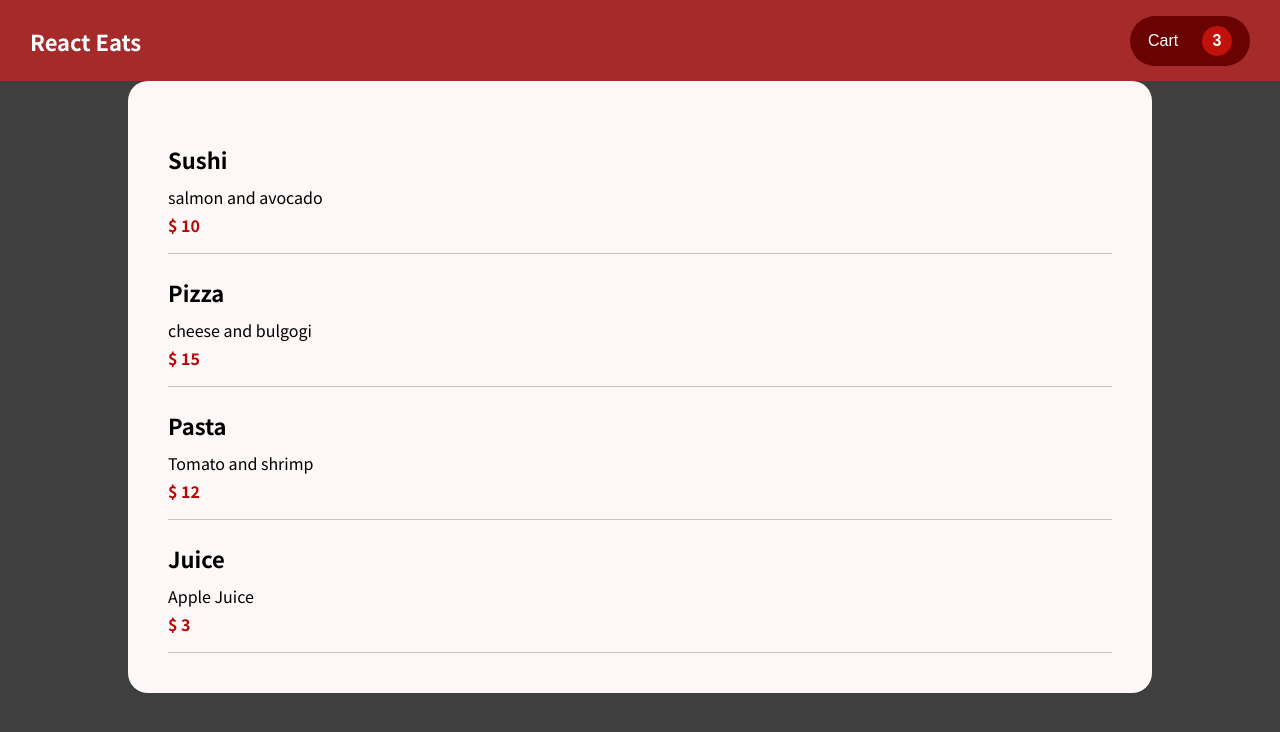
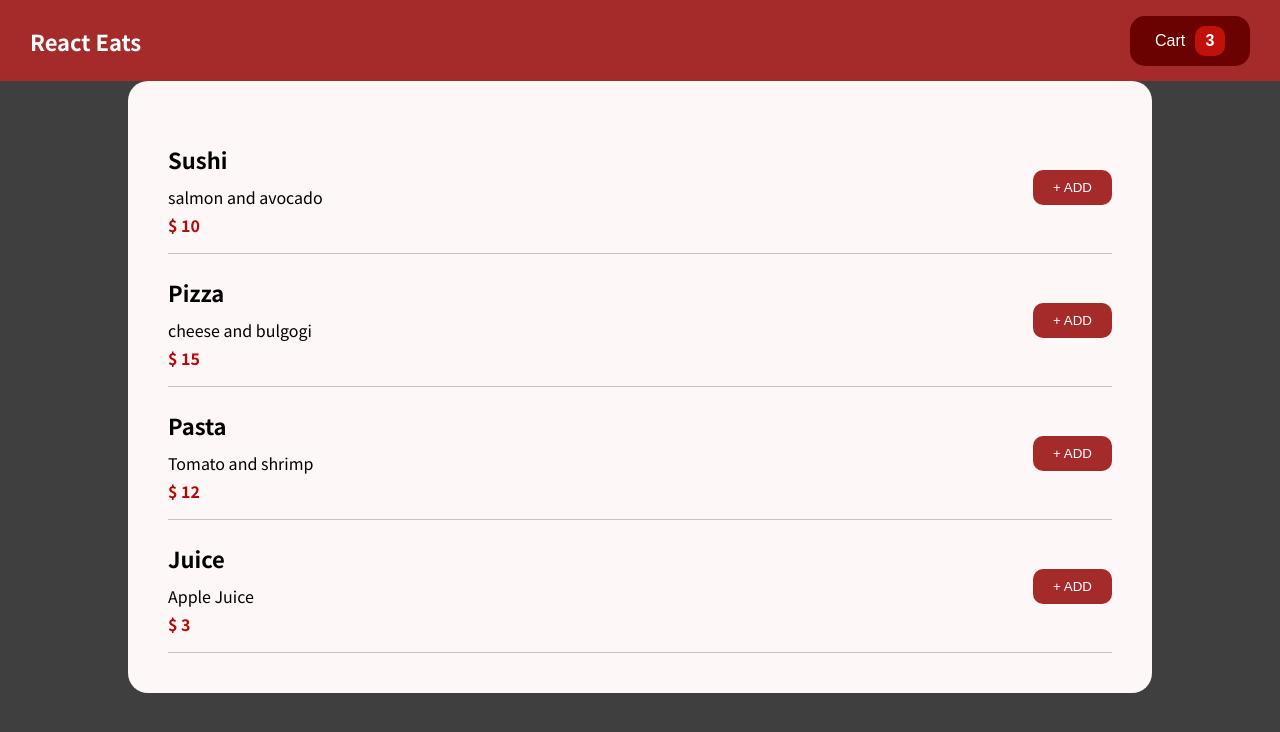
Before and after one commit to bora001/react_eats, a React (Create React App) app: page / in a window 1280 px wide. Shown: the top 732 px of the page. Built offline with nearby package versions, Linux system fonts and the light colour scheme.

Commit message:
add addBtn

```diff
--- a/src/components/Layout/Header.css
+++ b/src/components/Layout/Header.css
@@ -17,7 +17,7 @@ header .cart_btn {
   width: 120px;
   height: 50px;
   color: #fff;
-  border-radius: 25px;
+  border-radius: 15px;
   background-color: rgb(107, 2, 2);
   display: flex;
   justify-content: space-around;
@@ -31,5 +31,5 @@ header .cart_btn span {
   width: 30px;
   height: 30px;
   line-height: 30px;
-  border-radius: 15px;
+  border-radius: 10px;
 }
--- /dev/null
+++ b/src/components/Menu/AddBtn.css
@@ -0,0 +1,7 @@
+button {
+  background-color: brown;
+  border: none;
+  color: #fff;
+  padding: 10px 20px;
+  border-radius: 10px;
+}
--- /dev/null
+++ b/src/components/Menu/AddBtn.js
@@ -0,0 +1,11 @@
+import React from "react";
+import "./AddBtn.css";
+const AddBtn = () => {
+  return (
+    <div>
+      <button>+ ADD</button>
+    </div>
+  );
+};
+
+export default AddBtn;
--- a/src/components/Menu/MenuItem.css
+++ b/src/components/Menu/MenuItem.css
@@ -1,5 +1,11 @@
+.menu_box {
+  display: flex;
+  width: 100%;
+  justify-content: space-between;
+  align-items: center;
+  border-bottom: 1px solid rgba(124, 116, 116, 0.411);
+}
 .menu_item {
-  border-bottom: 1px solid rgba(124, 116, 116, 0.411);
 }
 
 .menu_item .menu_name {
--- a/src/components/Menu/MenuItem.js
+++ b/src/components/Menu/MenuItem.js
@@ -1,11 +1,15 @@
 import React from "react";
+import AddBtn from "./AddBtn";
 import "./MenuItem.css";
 const MenuItem = (props) => {
   return (
-    <div className="menu_item">
-      <p className="menu_name">{props.data.name}</p>
-      <p className="menu_desc">{props.data.desc}</p>
-      <p className="menu_price">$ {props.data.price}</p>
+    <div className="menu_box">
+      <div className="menu_item">
+        <p className="menu_name">{props.data.name}</p>
+        <p className="menu_desc">{props.data.desc}</p>
+        <p className="menu_price">$ {props.data.price}</p>
+      </div>
+      <AddBtn />
     </div>
   );
 };
```
